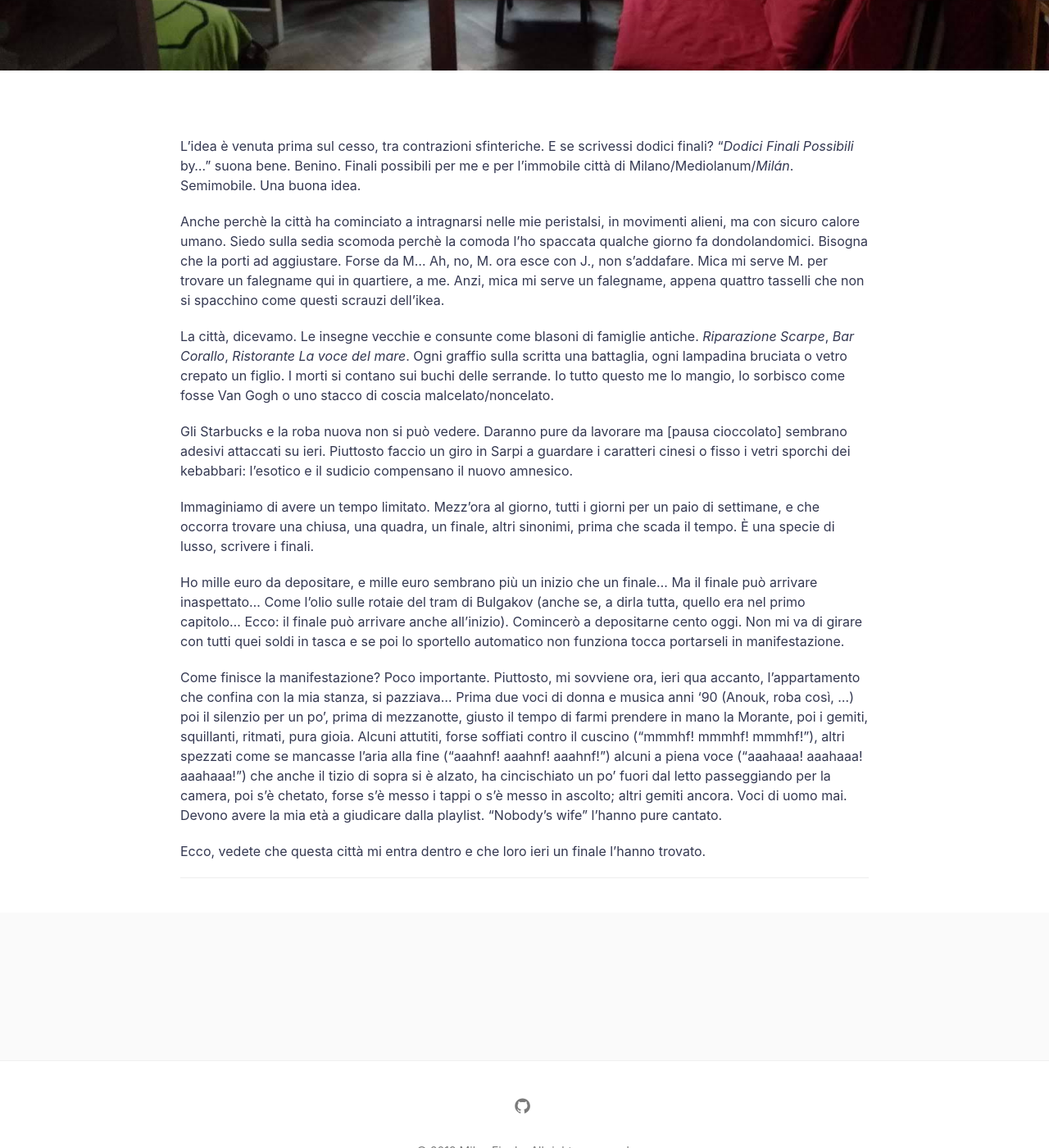
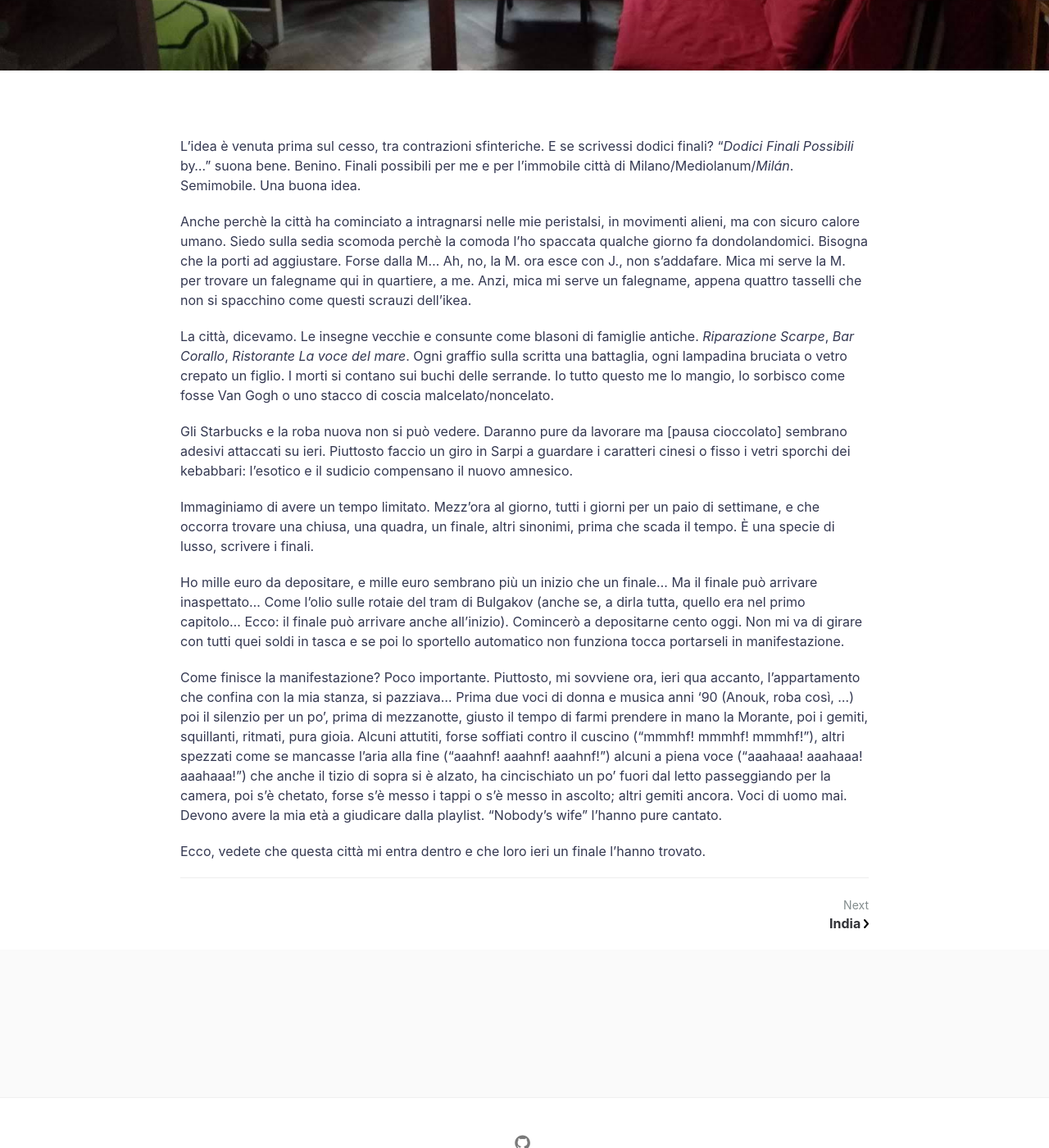
Before and after one commit to Vysybyl/milan_finale, a Jekyll site: the page built from _posts/2019-04-25-finali-possibili.md, in a window 1280 px wide and 1400 px high, scrolled down 490 px. Shown: the whole window at 82% size. Built offline with Jekyll 4.4.1, drawn with Linux system fonts in a browser that asks for light colours; comment, search, counter and statistics services are not loaded.

Commit message:
india post done

```diff
--- a/_posts/2019-04-25-finali-possibili.md
+++ b/_posts/2019-04-25-finali-possibili.md
@@ -8,7 +8,7 @@ L'idea è venuta prima sul cesso, tra contrazioni sfinteriche. E se scrivessi do
 Finali possibili per me e per l'immobile città di Milano/Mediolanum/*Milán*. Semimobile.
 Una buona idea.
 
-Anche perchè la città ha cominciato a intragnarsi nelle mie peristalsi, in movimenti alieni, ma con sicuro calore umano. Siedo sulla sedia scomoda perchè la comoda l'ho spaccata qualche giorno fa dondolandomici. Bisogna che la porti ad aggiustare. Forse da M... Ah, no, M. ora esce con J., non s'addafare. Mica mi serve M. per trovare un falegname qui in quartiere, a me. Anzi, mica mi serve un falegname, appena quattro tasselli che non si spacchino come questi scrauzi dell'ikea.
+Anche perchè la città ha cominciato a intragnarsi nelle mie peristalsi, in movimenti alieni, ma con sicuro calore umano. Siedo sulla sedia scomoda perchè la comoda l'ho spaccata qualche giorno fa dondolandomici. Bisogna che la porti ad aggiustare. Forse dalla M... Ah, no, la M. ora esce con J., non s'addafare. Mica mi serve la M. per trovare un falegname qui in quartiere, a me. Anzi, mica mi serve un falegname, appena quattro tasselli che non si spacchino come questi scrauzi dell'ikea.
 
 La città, dicevamo. Le insegne vecchie e consunte come blasoni di famiglie antiche. *Riparazione Scarpe*, *Bar Corallo*, *Ristorante La voce del mare*. Ogni graffio sulla scritta una battaglia, ogni lampadina bruciata o vetro crepato un figlio. I morti si contano sui buchi delle serrande.
 Io tutto questo me lo mangio, lo sorbisco come fosse Van Gogh o uno stacco di coscia malcelato/noncelato.
```
Also changed, not shown: _posts/2019-04-26-india.md (added, +23 -0 lines), assets/img/posts/india.jpg (added), assets/img/posts/india_lg.jpg (added), assets/img/posts/india_md.jpg (added), assets/img/posts/india_placehold.jpg (added), assets/img/posts/india_sm.jpg (added), assets/img/posts/india_thumb.jpg (added), assets/img/posts/india_thumb@2x.jpg (added), assets/img/posts/india_xs.jpg (added).
